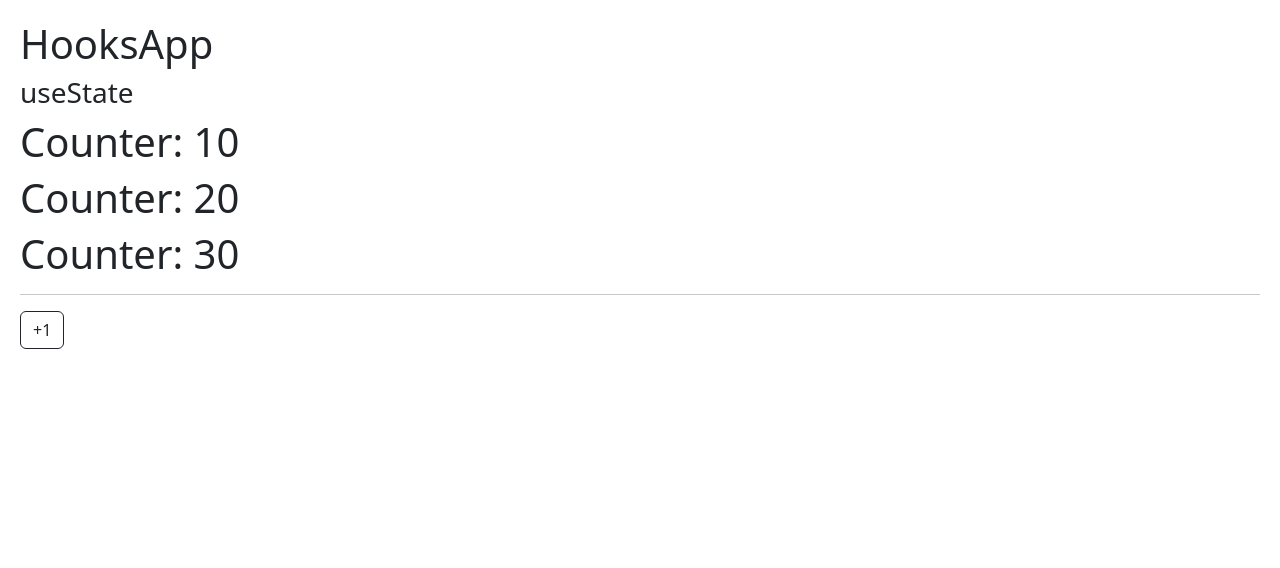
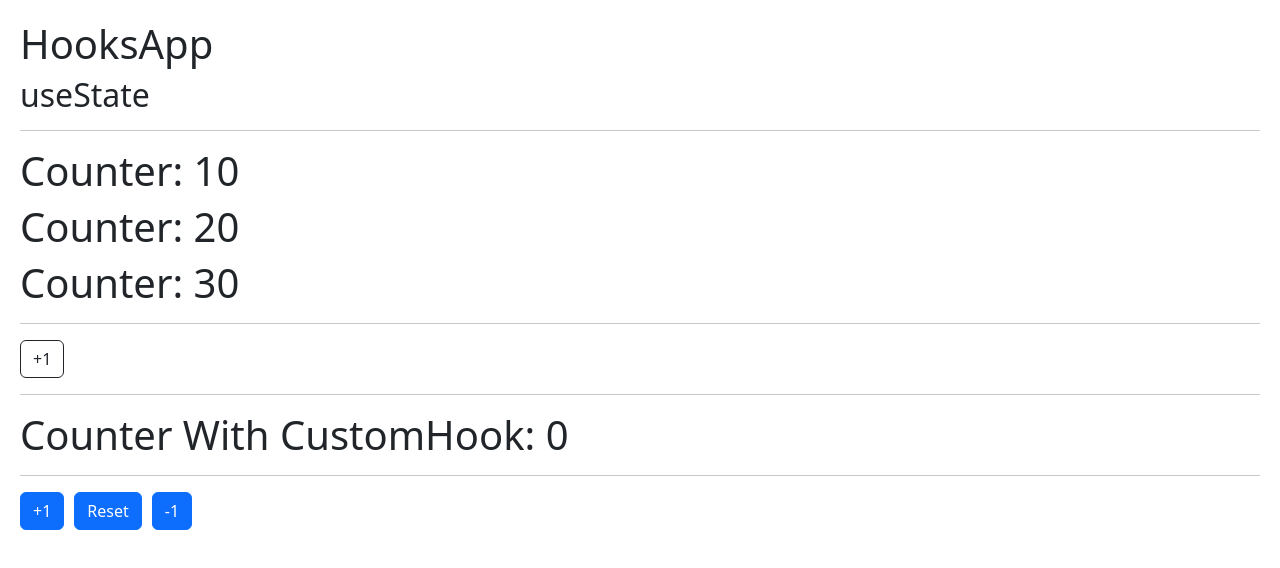
Before and after one commit to Isradeveloper/hook-app, a React (Vite) app: page / in a window 1280 px wide. Shown: the top 568 px of the page. Built offline with nearby package versions, Linux system fonts and the light colour scheme.

Commit message:
Counter CustomHook

```diff
--- a/src/01-useState/CounterApp.jsx
+++ b/src/01-useState/CounterApp.jsx
@@ -11,7 +11,8 @@
 
   return (
     <>
-      <h3>useState</h3>
+      <h2>useState</h2>
+      <hr />
       <h1>Counter: {counter1}</h1>
       <h1>Counter: {counter2}</h1>
       <h1>Counter: {counter3}</h1>
@@ -25,6 +26,7 @@
         })}
       >+1
       </button>
+      <hr />
 
     </>
   )
--- /dev/null
+++ b/src/01-useState/CounterWithCustomHook.jsx
@@ -0,0 +1,16 @@
+import { useCounter } from '../hooks/useCounter'
+
+export const CounterWithCustomHook = () => {
+  const { counter, increment, reset, decrement } = useCounter()
+  return (
+    <>
+      <h1>Counter With CustomHook: {counter}</h1>
+
+      <hr />
+
+      <button className='btn btn-primary' onClick={(e) => increment(2)}>+1</button>
+      <button className='btn btn-primary' onClick={(e) => reset}>Reset</button>
+      <button className='btn btn-primary' onClick={(e) => decrement(2)}>-1</button>
+    </>
+  )
+}
--- /dev/null
+++ b/src/hooks/useCounter.js
@@ -0,0 +1,25 @@
+import { useState } from 'react'
+
+export const useCounter = (initialValue = 0) => {
+  const [counter, setCounter] = useState(initialValue)
+
+  const increment = (value = 1) => {
+    setCounter(counter + value)
+  }
+
+  const decrement = (value = 1) => {
+    if (counter === 0) return
+    setCounter(counter - value)
+  }
+
+  const reset = () => {
+    setCounter(initialValue)
+  }
+
+  return {
+    counter,
+    increment,
+    decrement,
+    reset
+  }
+}
--- a/src/main.jsx
+++ b/src/main.jsx
@@ -1,6 +1,7 @@
 import React from 'react'
 import ReactDOM from 'react-dom/client'
 import { CounterApp } from './01-useState/CounterApp'
+import { CounterWithCustomHook } from './01-useState/CounterWithCustomHook'
 import { HooksApp } from './HooksApp'
 import './index.css'
 
@@ -8,5 +9,6 @@
   <React.StrictMode>
     <HooksApp />
     <CounterApp />
+    <CounterWithCustomHook />
   </React.StrictMode>
 )
```
